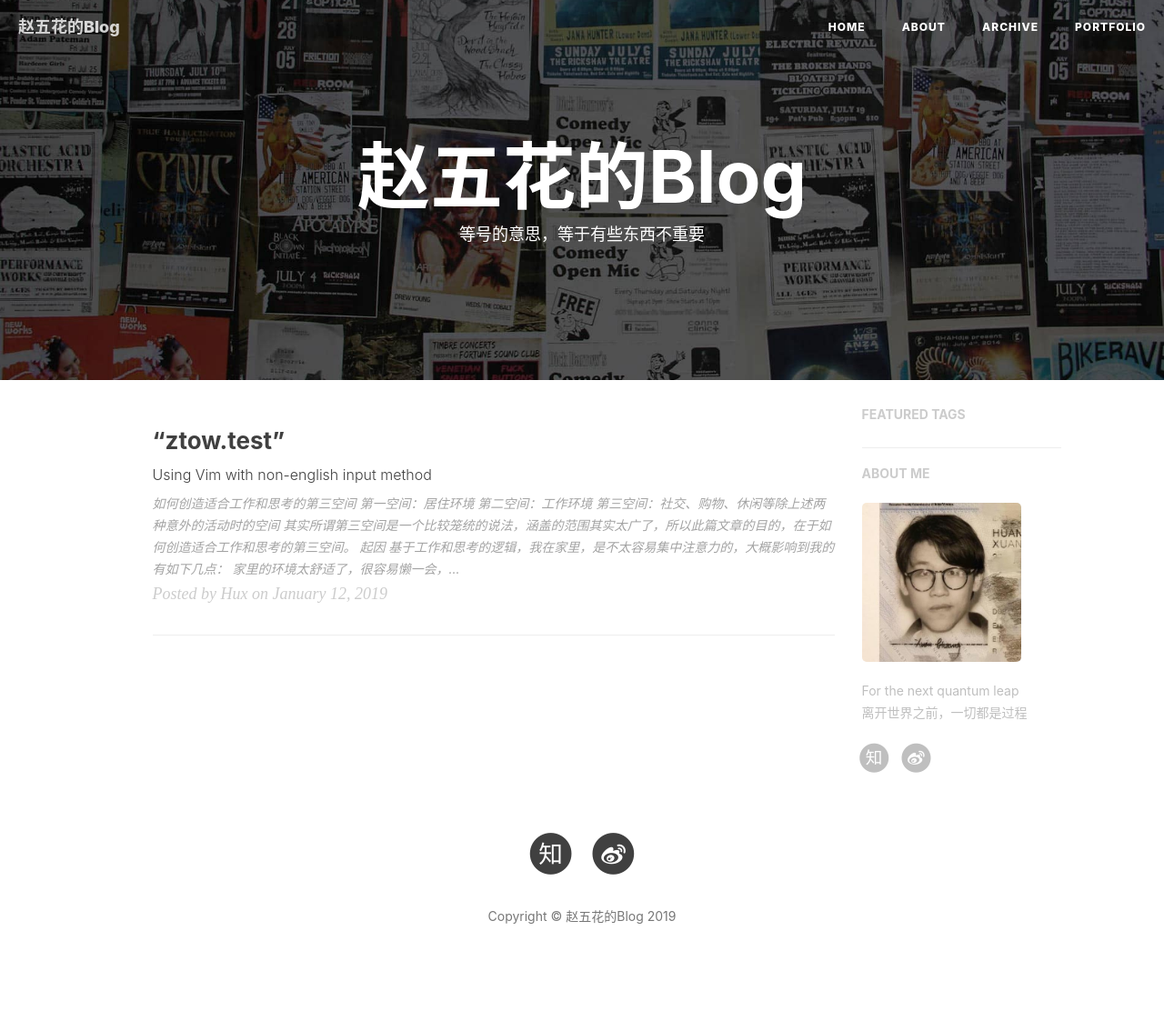
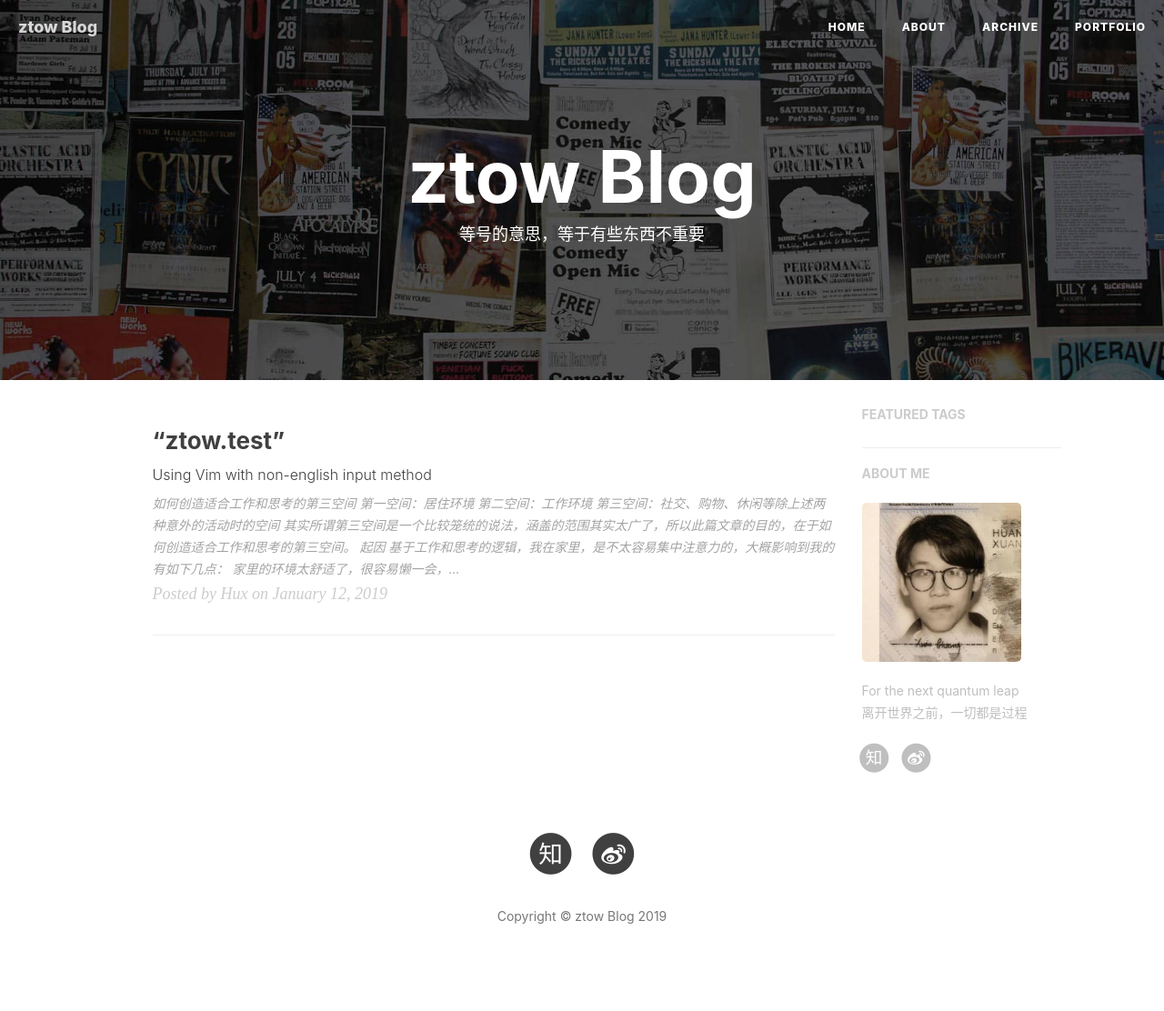
Before and after one commit to ztow/wdphoto, a Jekyll site: the page built from index.html, in a window 1280 px wide. Shown: the whole page at 91% size. Built offline with Jekyll 4.4.1, drawn with Linux system fonts in a browser that asks for light colours; nearby versions of some CDN libraries; the list of posts is cut into pages by our own code; comment, search, counter and statistics services are not loaded.

Commit message:
no message

```diff
--- a/_config.yml
+++ b/_config.yml
@@ -1,6 +1,6 @@
 # Site settings
-title: 赵五花的Blog
-SEOTitle: 赵五花的Blog | ztow Blog
+title: ztow Blog
+SEOTitle: ztow Blog
 header-img: img/home-bg.jpg
 email: zhaotowei@gmail.com
 description: "我是个产品经理。 超三不四，喜吃不喜撑。"
```
Also changed, not shown: _posts/2019-01-12-test.md (+10 -5 lines).
